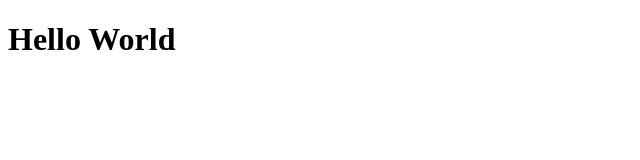
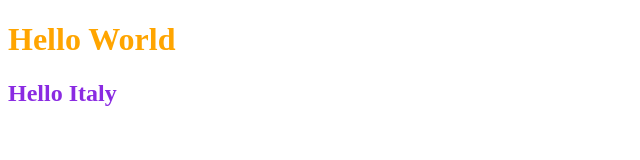
Before and after one commit to lucacappello79/htmlcss-hello, a plain HTML site: page index.html in a window 1280 px wide. Shown: the whole page, without its empty margins (0-640 px from the left). Drawn offline with Linux system fonts and the light colour scheme.

Commit message:
aggiunto secondo titolo e stile

```diff
--- /dev/null
+++ b/css/style.css
@@ -0,0 +1,7 @@
+h1{
+    color: orange;
+}
+
+h2{
+    color: blueviolet;
+}
--- a/index.html
+++ b/index.html
@@ -3,10 +3,14 @@
 
 <head>
     <title>Document</title>
+    <link rel="stylesheet" href="css/style.css">
 </head>
 
 <body>
+
     <h1>Hello World</h1>
+    <h2>Hello Italy</h2>
+
 </body>
 
 </html>
```
